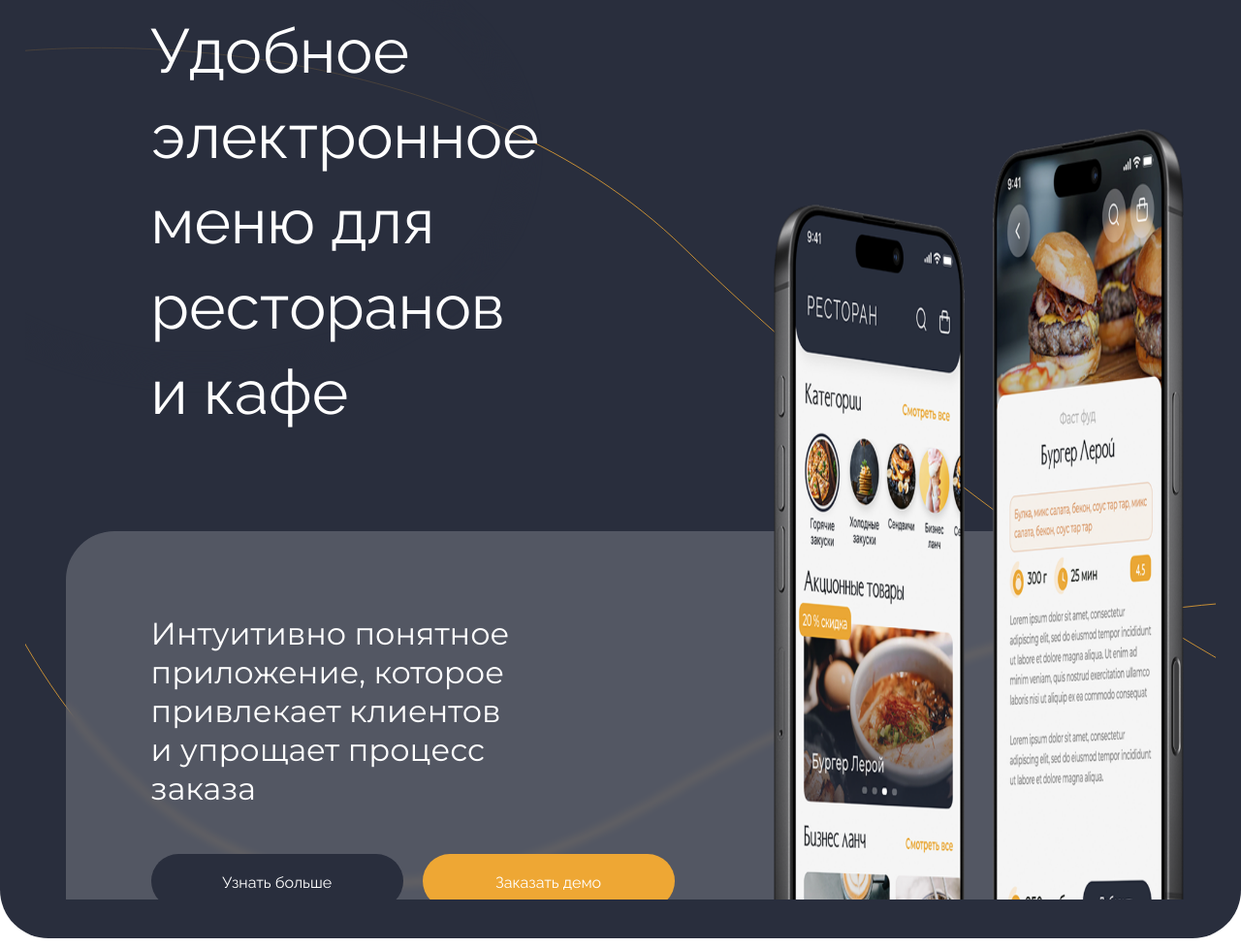
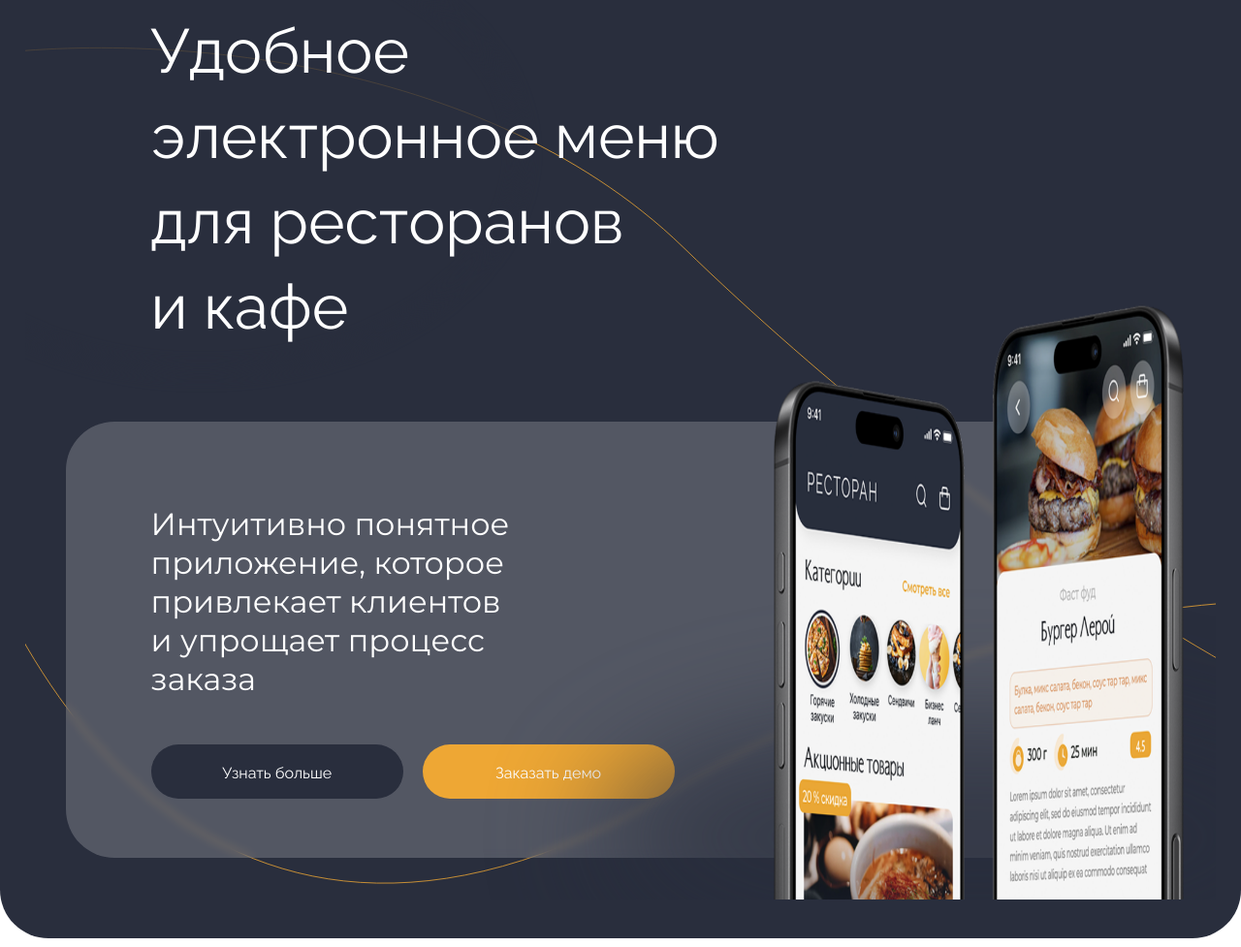
Before and after one commit to woophh/-, a website built with Vite: page index.html in a window 1280 px wide. Shown: the part 203-1180 px from the top of the page at 97% size. Built offline with nearby package versions, Linux system fonts and the light colour scheme.

Commit message:
banner tablet

```diff
--- a/index.html
+++ b/index.html
@@ -25,13 +25,13 @@
             <div class="w-[16px] h-[2px] bg-black"></div>
           </button>
         </header>
-        <section class="w-[96%] max-w-[2300px] mx-auto relative max-h-[1167px] min-h-[1200px] lg:min-h-[770px] lg:max-h-[950px] xl:min-h-[995px] overflow-hidden  xl:max-h-[1167px] px-4 lg:px-[42px] 2xl:px-[50px]">
+        <section class="w-[96%] max-w-[2300px] mx-auto relative max-h-[1167px] min-h-[1200px] lg:min-h-[800px] lg:max-h-[950px] xl:min-h-[995px] overflow-hidden  xl:max-h-[1167px] px-4 lg:px-[42px] 2xl:px-[50px]">
           <img src="/image/bg-line-1.svg" alt="Линия декоративная" aria-hidden="true" class="absolute top-[-3%] left-[-2%]
           z-3 h-[103%] min-w-[1523px]">
-          <div class="banner pt-[70px] items-center lg:items-baseline pb-[30px] lg:gap-x-7 lg:gap-y-[50px] grid lg:grid-cols-2 custom-grid-1 h-[calc(100vh-176px)] lg:max-h-[900px] xl:min-h-[945px] lg:justify-between">
-            <h1 class="relative z-5 text-[36px] leading-[49px] mb-[38px] xl:text-[64px] xl:leading-[88px] lg:row-start-1 lg:row-end-2 lg:flex lg:items-end xl:pl-[88px] lg:w-full xl:max-w-[85%] lg:mb-auto 2xl:col-auto">Удобное электронное меню для ресторанов и&nbsp;кафе</h1>
-            <div class="banner-block min-h-full flex gap-[25px] relative z-9 rounded-[32px] flex-col items-start row-start-2 row-end-4 col-start-1 col-end-2 pb-[370px] pt-[31px] px-[16px] lg:row-start-2 lg:row-end-3 lg:col-start-1
-            lg:col-end-3 lg:pb-[90px] lg:pt-[48px] lg:pl-[32px] lg:justify-around xl:pt-[75px] xl:pl-[88px] lg:pr-[55%] xl:pb-[50px] bg-white-0.2 lg:rounded-[50px] backdrop-blur-xs">
+          <div class="banner pt-[70px] items-center lg:items-baseline pb-[30px] lg:gap-x-7 lg:gap-y-[30px] grid lg:grid-cols-2 custom-grid-1 h-[calc(100vh-176px)] lg:max-h-[900px] xl:min-h-[945px] lg:justify-between">
+            <h1 class="relative z-5 text-[36px] leading-[49px] mb-[38px] lg:col-start-1 lg:col-end-3 lg:row-start-1 ld:row-end-2 lg:text-[48px] lg:leading-[56px] xl:text-[64px] xl:leading-[88px] 2xl:row-start-1 2xl:row-end-2 2xl:flex 2xl:items-end xl:pl-[88px] lg:w-full lg:max-w-[60%] 2xl:max-w-[85%] lg:mb-auto 2xl:col-auto">Удобное электронное меню для ресторанов и&nbsp;кафе</h1>
+            <div class="banner-block min-h-full flex gap-[25px] relative z-9 rounded-[32px] flex-col items-start row-start-2 row-end-4 col-start-1 col-end-2 pb-[370px] pt-[31px] px-[16px] 2xl:row-start-2 2xl:row-end-3 lg:col-start-1
+            lg:col-end-3 lg:row-start-3 lg:row-end-4 lg:pb-[90px] lg:pt-[48px] lg:pl-[32px] lg:justify-around xl:pt-[75px] xl:pl-[88px] lg:pr-[55%] xl:pb-[50px] bg-white-0.2 lg:rounded-[50px] backdrop-blur-xs">
               <p class="text-[20px] leading-[28px] lg:text-[24px] lg:leading-[32px] xl:text-[32px] xl:leading-[40px] font-montserrat">Интуитивно понятное приложение,
                 которое привлекает клиентов и&nbsp;упрощает процесс заказа</p>
                 <div class="flex w-full lg:w-auto gap-5 flex-col xl:flex-row">
@@ -40,7 +40,7 @@
                 </div>
             </div>
             <img src="/image/app-1.png" alt="Демонстрация приложения"
-            class="mx-auto row-start-3 row-end-5 col-start-1 col-end-2 lg:row-start-1 lg:row-end-3 lg:col-start-2 lg:col-end-3 relative lg:bottom-[-123px] z-10 sm:w-[607px] xl:h-[995px] xl:w-[759px] xl:ml-[6%]">
+            class="mx-auto row-start-3 row-end-5 col-start-1 col-end-2 2xl:row-start-1 lg:row-start-2 lg:row-end-4 2xl:row-end-3 lg:col-start-2 lg:col-end-3 relative lg:bottom-[77px] z-10 sm:w-[607px] xl:h-[995px] xl:w-[759px] xl:ml-[6%]">
           </div>
         </section>
       </div>
--- a/src/CSS/style.css
+++ b/src/CSS/style.css
@@ -85,21 +85,27 @@
   }
 }
 
-/* .banner-block::after {
+.banner-block::after {
   @media (width >= 64rem) {
     content: '';
-    width: 1200px;
-    height: 400px;
     background-color: #292E3D;
     opacity: 0.7;
     filter: blur(60px);
     position: absolute;
-    bottom: -15%;
-    right: -14%;
     z-index: 9;
     border-radius: 50%;
+    width: 757px;
+    height: 250px;
+    bottom: -23%;
+    right: -14%;
   }
-} */
+
+  @media (width >= 96rem) {
+    width: 1200px;
+    height: 400px;
+    bottom: -15%;
+  }
+}
 
 .custom-grid {
   grid-template-columns: 1fr;
@@ -118,9 +124,13 @@
   grid-template-columns: auto;
 
   @media (width >= 64rem) {
-    grid-template-rows: auto 450px;
+    grid-template-rows: auto 20px 450px;
     grid-template-columns: auto 457px;
   }
+
+  @media (width >= 96rem) {
+    grid-template-rows: auto 450px;
+   }
 }
 
 .plus {
```
